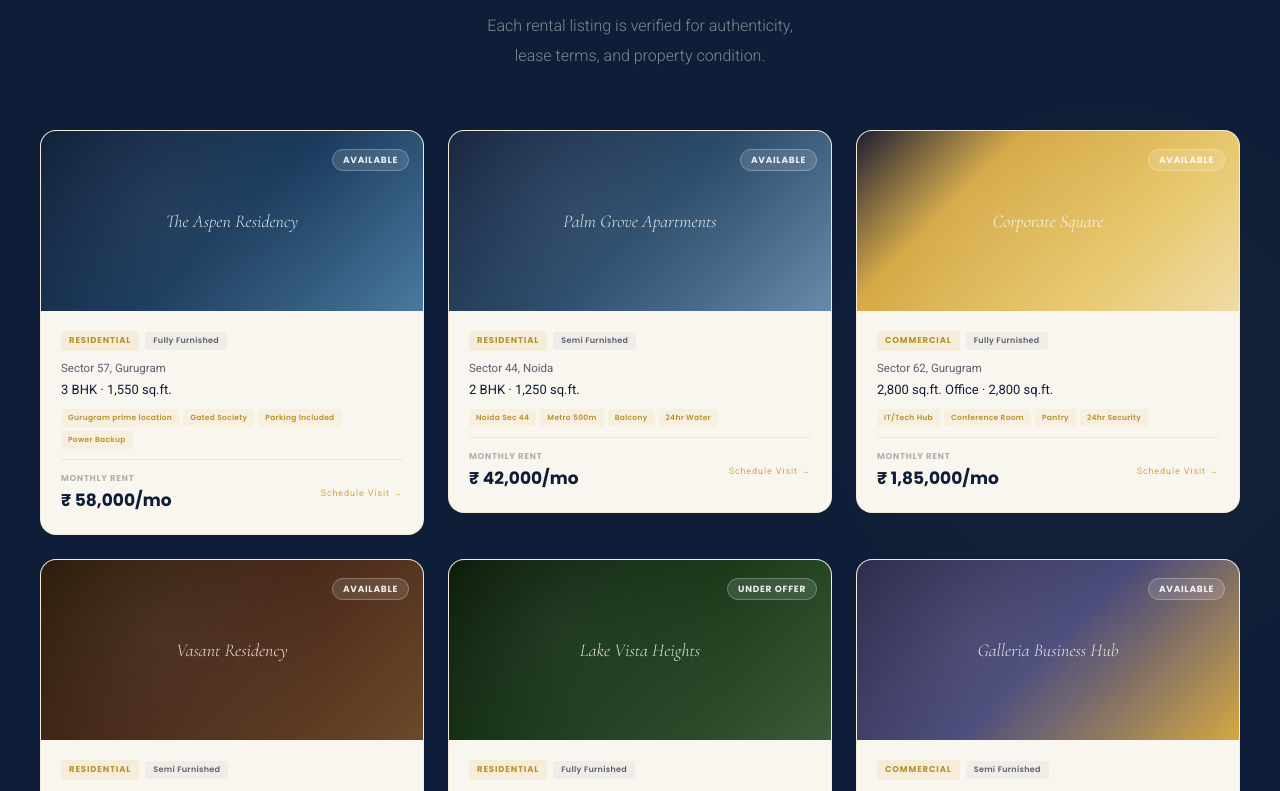
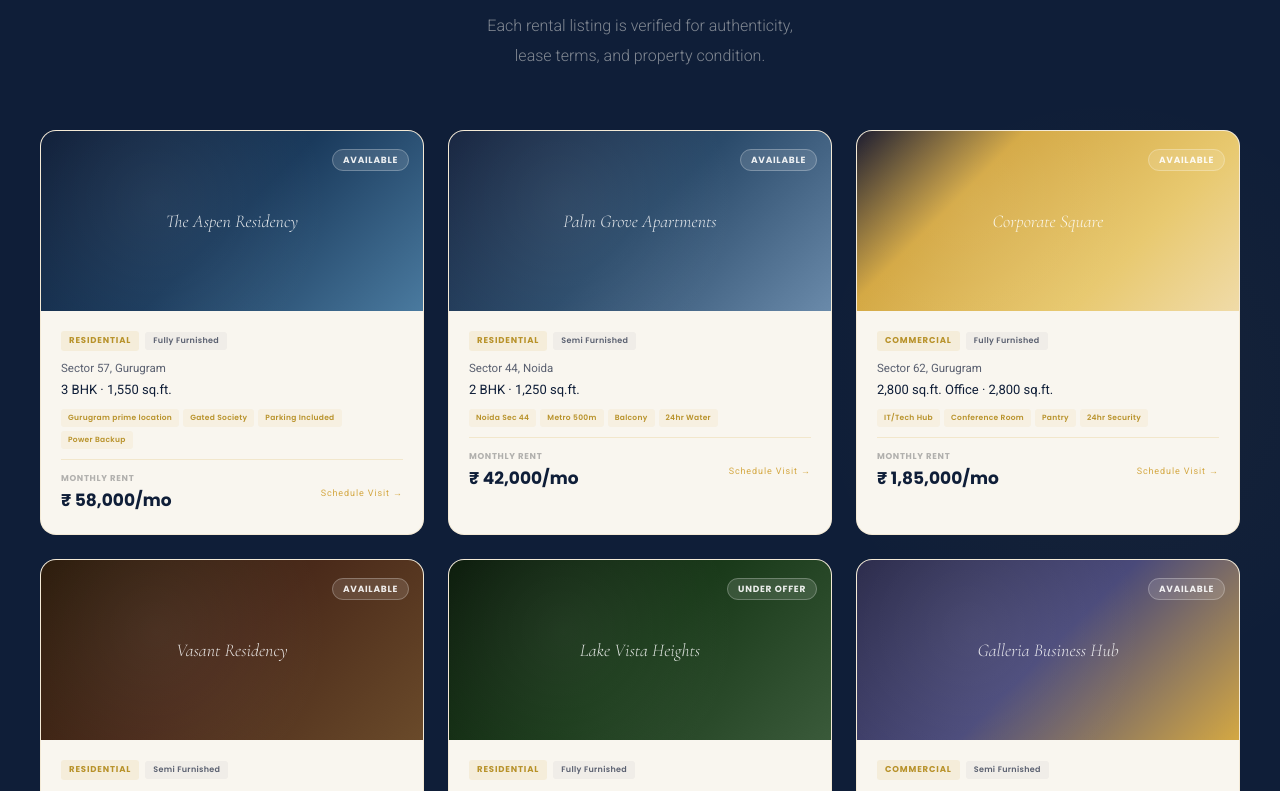
Before and after one commit to mohit1661-ai/Vedhara-Group-Supabase, a Next.js app: page /rent in a window 1280 px wide. Shown: the part 1309-2100 px from the top of the page. Built offline with nearby package versions, Linux system fonts and the light colour scheme.

Commit message:
Fix rent card height: pass display:flex to ScrollReveal wrapper for consistent grid item stretching

```diff
--- a/app/rent/page.tsx
+++ b/app/rent/page.tsx
@@ -134,11 +134,11 @@ export default function RentPage() {
 
           <div className="prop-grid">
             {rentalListings.map((property,index)=>(
-              <ScrollReveal key={property.id} delay={index * 80}>
+              <ScrollReveal key={property.id} delay={index * 80} style={{ display:"flex" }}>
                 <Link
                   href="/contact?service=rent"
                   className="hover-lift"
-                  style={{ display:"block",background:"var(--cream)",border:"1px solid rgba(212,168,67,0.15)",borderRadius:16,overflow:"hidden",textDecoration:"none" }}
+                  style={{ display:"flex",flexDirection:"column",flex:1,background:"var(--cream)",border:"1px solid rgba(212,168,67,0.15)",borderRadius:16,overflow:"hidden",textDecoration:"none" }}
                 >
                   {/* Image area */}
                   <div style={{ height:180,background:property.imageGradient,position:"relative",display:"flex",alignItems:"center",justifyContent:"center",overflow:"hidden" }}>
```
